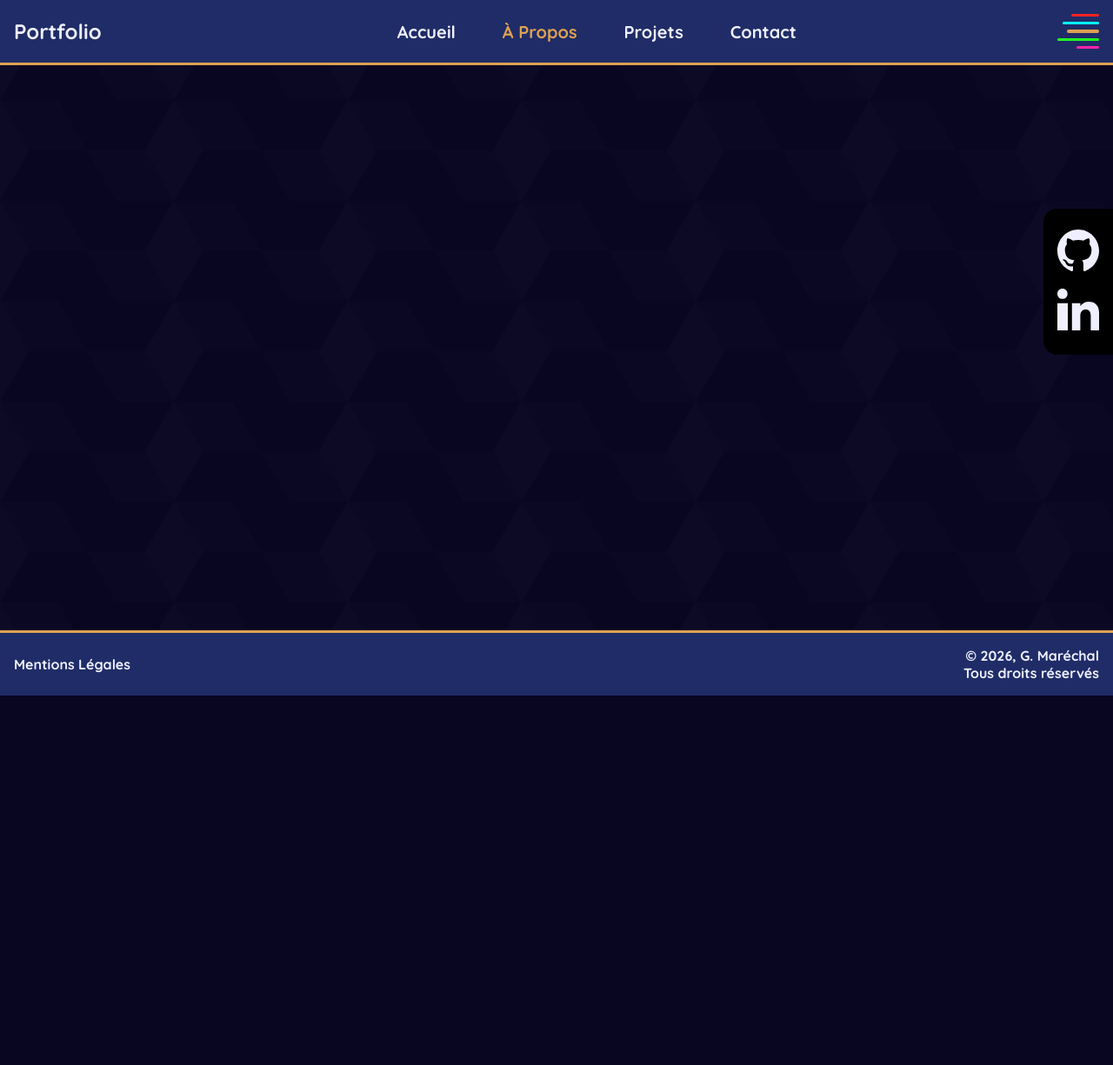
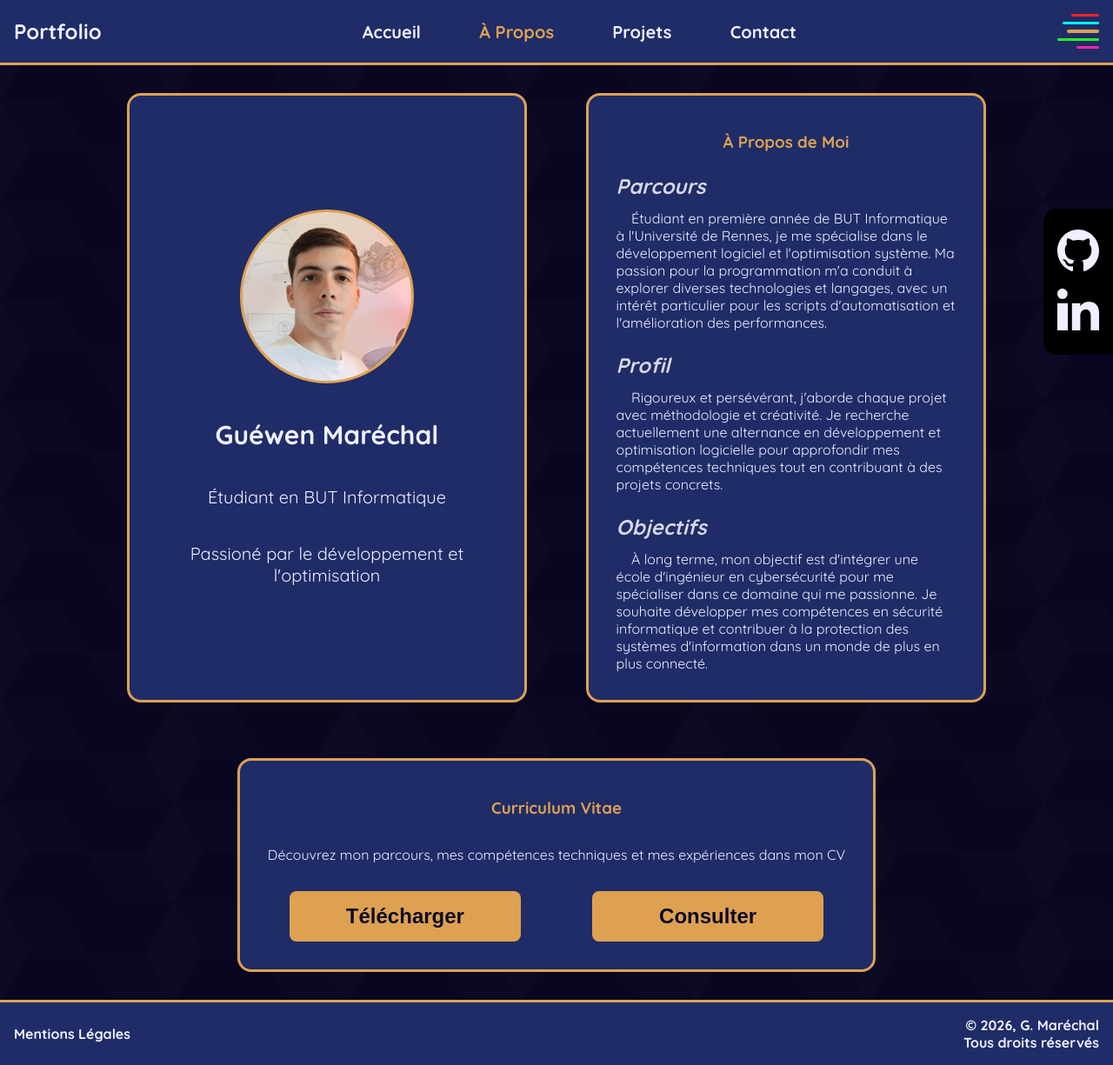
Before and after one commit to marechalg/Portfolio, a PHP site: page /about in a window 1280 px wide. Shown: the whole page at 87% size. Before the commit the page ends 800 px from the top, so only its background shows below. Run offline with PHP 8.4, Linux system fonts and the light colour scheme.

Commit message:
Added first section of the about page

```diff
--- a/pages/about.php
+++ b/pages/about.php
@@ -10,7 +10,8 @@
     <title>À Propos</title>
     <link rel="icon" href="/assets/icons/likoubra.png">
 
-    <link rel="stylesheet" href="../styles/main.css">
+    <link rel="stylesheet" href="/styles/main.css">
+    <link rel="stylesheet" href="/styles/about.css">
 </head>
 
 <body>
@@ -18,10 +19,52 @@
 
     <main>
         <?php require_once $_SERVER['DOCUMENT_ROOT'] . '/pages/partials/aside.php' ?>
+
+        <section class="about">
+            <ul>
+                <article>
+                    <figure>
+                        <div class="frame"></div>
+                        <figcaption>Guéwen Maréchal</figcaption>
+                    </figure>
+
+                    <p>Étudiant en BUT Informatique</p>
+
+                    <p>Passioné par le développement et l'optimisation</p>
+                </article>
+
+                <article>
+                    <h1>À Propos de Moi</h1>
+
+                    <h2>Parcours</h2>
+                    <p>&nbsp;&nbsp;&nbsp;&nbsp;Étudiant en première année de BUT Informatique à l'Université de Rennes, je me spécialise dans le développement logiciel et l'optimisation système. Ma passion pour la programmation m'a conduit à explorer diverses technologies et langages, avec un intérêt particulier pour les scripts d'automatisation et l'amélioration des performances.</p>
+
+                    <h2>Profil</h2>
+                    <p>&nbsp;&nbsp;&nbsp;&nbsp;Rigoureux et persévérant, j'aborde chaque projet avec méthodologie et créativité. Je recherche actuellement une alternance en développement et optimisation logicielle pour approfondir mes compétences techniques tout en contribuant à des projets concrets.</p>
+
+                    <h2>Objectifs</h2>
+                    <p>&nbsp;&nbsp;&nbsp;&nbsp;À long terme, mon objectif est d'intégrer une école d'ingénieur en cybersécurité pour me spécialiser dans ce domaine qui me passionne. Je souhaite développer mes compétences en sécurité informatique et contribuer à la protection des systèmes d'information dans un monde de plus en plus connecté.</p>
+                </article>
+            </ul>
+
+            <article class="cv">
+                <h1>Curriculum Vitae</h1>
+
+                <p>Découvrez mon parcours, mes compétences techniques et mes expériences dans mon CV</p>
+
+                <ul>
+                    <li><a href="/assets/cv.pdf" download><button>Télécharger</button></a></li>
+                    <li><button id="view">Consulter</button></li>
+                </ul>
+            </article>
+        </section>
+
+        <?php require_once $_SERVER['DOCUMENT_ROOT'] . '/pages/partials/up.php' ?>
     </main>
 
     <?php require_once $_SERVER['DOCUMENT_ROOT'] . '/pages/partials/footer.php' ?>
 
+    <script src="/scripts/parallaxe.js"></script>
     <script src="/scripts/up.js"></script>
 </body>
 
--- /dev/null
+++ b/scripts/cv.js
@@ -0,0 +1,3 @@
+document.getElementById('dl').addEventListener('click', () => {
+
+})
--- /dev/null
+++ b/scripts/parallaxe.js
@@ -0,0 +1,6 @@
+window.addEventListener('mousemove', mouse => {
+    [...document.getElementsByClassName('frame')].forEach(frame => {
+        frame.style.backgroundPositionX = `${50 + (mouse.clientX / window.innerWidth - 0.5) * 10}%`;
+        frame.style.backgroundPositionY = `${50 + (mouse.clientY / window.innerHeight - 0.5) * 10}%`;
+    })
+})
--- /dev/null
+++ b/styles/about.css
@@ -0,0 +1,135 @@
+/*********************/
+/* IMPORT STATEMENTS */
+/*********************/
+
+@import url(colors.css);
+
+/*****************/
+/* MEDIA QUERIES */
+/*****************/
+
+@media screen and (orientation: landscape) and (min-width: 950px) {
+    section {
+        width: 80%;
+        gap: 4em;
+    }
+
+    section.about ul article {
+        width: 45%;
+    }
+
+    article.cv ul {
+        flex-direction: row;
+    }
+    article.cv ul li {
+        width: 40%;
+    }
+}
+
+@media screen and (orientation: portrait), screen and (max-width: 950px) {
+    section {
+        gap: 2em;
+    }
+
+    article.cv ul {
+        flex-direction: column;
+        align-items: center;
+    }
+
+    article.cv ul li {
+        width: 100%;
+    }
+}
+
+/*********/
+/* STYLE */
+/*********/
+
+main {
+    display: flex;
+    flex-direction: column;
+    align-items: center;
+}
+
+section {
+    display: flex;
+    flex-direction: column;
+    align-items: center;
+}
+
+section.about ul {
+    display: flex;
+    flex-wrap: wrap;
+    justify-content: space-around;
+    gap: 2em;
+}
+section.about ul article:first-child {
+    display: flex;
+    flex-direction: column;
+    align-items: center;
+    text-align: center;
+    justify-content: center;
+    gap: 2em;
+    font-size: 1.25em;
+}
+
+figure .frame {
+    height: 10em;
+    width: 10em;
+    border-radius: 50%;
+    border: solid 3px var(--color-orange);
+    background-image: url(/assets/images/photo.jpg);
+    background-position: 50% 50%;
+    background-size: 150%;
+}
+
+figure {
+    display: flex;
+    flex-direction: column;
+    gap: 2em;
+    align-items: center;
+}
+figcaption {
+    font-weight: bold;
+    user-select: none;
+    font-size: 1.5em;
+}
+
+button {
+    color: var(--color-blue);
+}
+button:hover {
+    background-color: var(--color-blue);
+}
+
+article {
+    padding: 2em;
+}
+
+article h2 {
+    margin-top: 1em;
+    margin-bottom: 0.5em;
+}
+
+article h1 {
+    padding-top: 0.5em;
+    color: var(--color-orange);
+    justify-self: center;
+}
+
+article.cv {
+    display: flex;
+    flex-direction: column;
+    align-items: center;
+    gap: 2em;
+    text-align: center;
+}
+
+article.cv ul {
+    width: 100%;
+    display: flex;
+}
+
+article.cv button {
+    width: 100%;
+}
--- a/styles/main.css
+++ b/styles/main.css
@@ -81,6 +81,7 @@ a.here:hover {
 
 ul {
     list-style: none;
+    padding: 0;
 }
 
 button {
@@ -147,3 +148,23 @@ div.error {
     color: red;
     background-color: rgb(255, 0, 0, 0.1);
 }
+
+button:not(#up) {
+    padding: 0.5em;
+    background-color: var(--color-orange);
+    color: var(--color-dark-blue);
+    border: solid 3px var(--color-orange);
+    border-radius: 8px;
+    font-size: 1.5em;
+}
+
+button:not(#up):hover {
+    cursor: pointer;
+    background-color: var(--color-dark-blue);
+    color: var(--color-orange);
+}
+
+h2 {
+    font-style: italic;
+    filter: brightness(0.9);
+}
```
Also changed, not shown: assets/images/photo.jpg (added), 1 other file.
